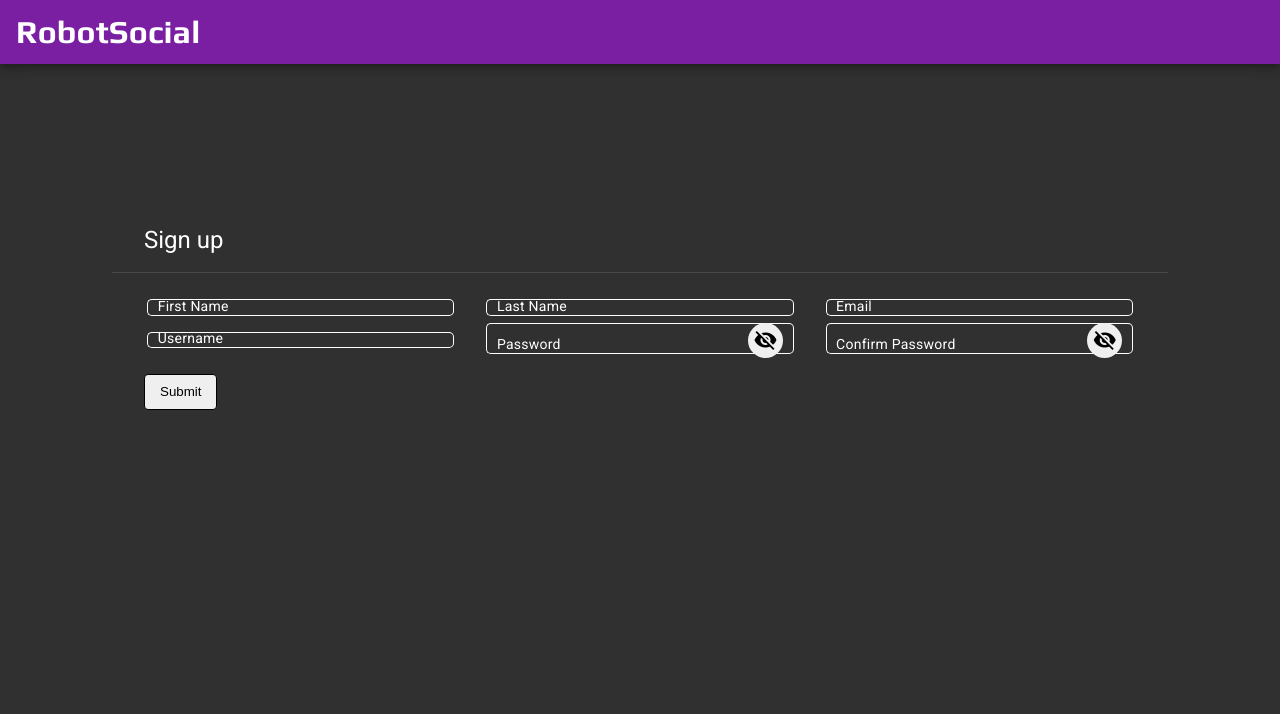
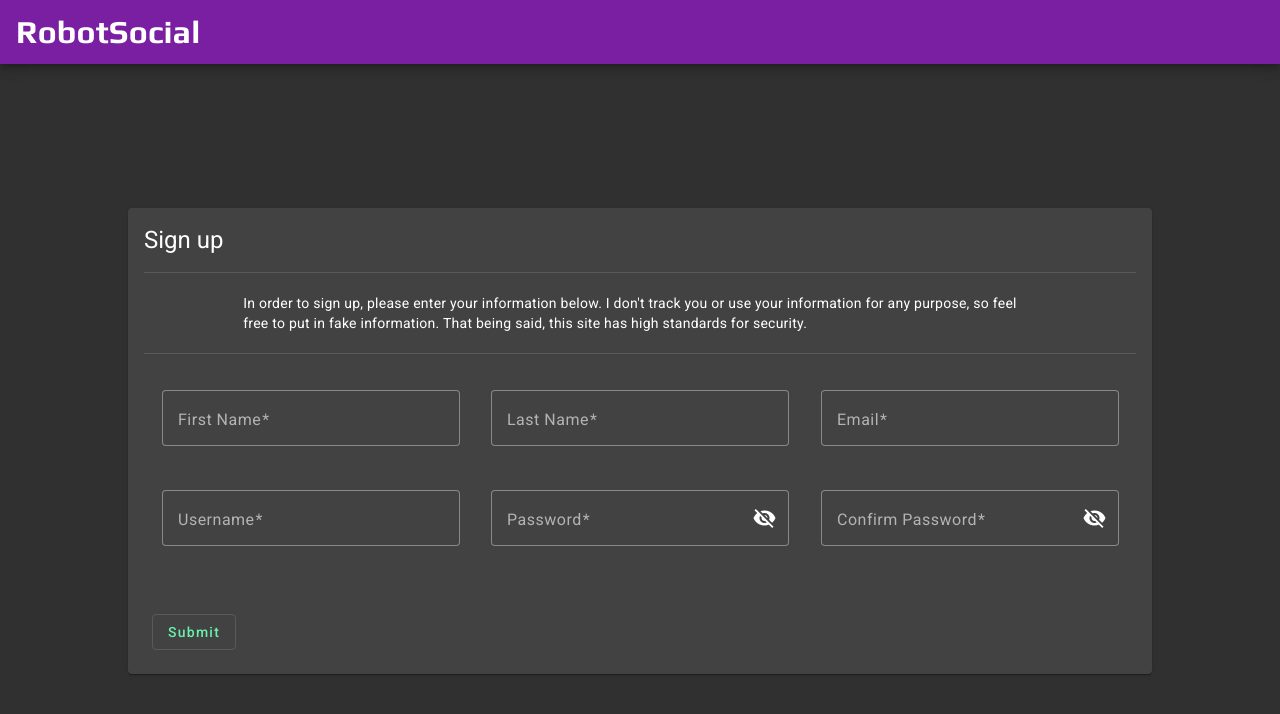
Before and after one commit to sophilophie/RobotSocialPublicUI, an Angular app: page /sign-up in a window 1280 px wide. Shown: the top 714 px of the page. Built offline with nearby package versions, Linux system fonts and the light colour scheme.

Commit message:
add signup validations and form submission

```diff
--- a/package.json
+++ b/package.json
@@ -21,7 +21,7 @@
     "@angular/platform-browser-dynamic": "^15.2.8",
     "@angular/router": "^15.2.8",
     "rxjs": "~7.5.0",
-    "tslib": "^2.3.0",
+    "tslib": "^2.5.0",
     "zone.js": "~0.11.4"
   },
   "devDependencies": {
--- a/src/app/app.component.scss
+++ b/src/app/app.component.scss
@@ -1,5 +1,6 @@
 .rspui-background {
-  height: 100%;
+  min-height: 100%;
+  height: auto;
 }
 
 .logo {
--- /dev/null
+++ b/src/app/common/custom.validators.ts
@@ -0,0 +1,17 @@
+import { AbstractControl, ValidationErrors, ValidatorFn } from "@angular/forms";
+
+export class CustomValidators {
+  static match(matchTo: string, reverse?: boolean): ValidatorFn {
+    return (control: AbstractControl): ValidationErrors | null => {
+      if (control.parent && reverse) {
+        const matchControl = (control.parent?.controls as any)[matchTo] as AbstractControl;
+        if (matchControl) {
+          matchControl.updateValueAndValidity();
+        }
+        return null;
+      }
+      return !!control.parent && !!control.parent.value &&
+        control.value === (control.parent?.controls as any)[matchTo]?.value ? null : { matching: true };
+    };
+  }
+}
--- /dev/null
+++ b/src/app/common/server-adapters/user-server-adapter.service.ts
@@ -0,0 +1,12 @@
+import { HttpClient } from "@angular/common/http";
+import { Injectable } from "@angular/core";
+import { User } from "../types/user";
+
+@Injectable({ providedIn: 'root' })
+export class UserServerAdapterService {
+  constructor(private httpClient: HttpClient) {}
+
+  postUser(user: User) {
+    return this.httpClient.post('http://localhost:3000/users', user);
+  }
+}
--- /dev/null
+++ b/src/app/common/types/user.ts
@@ -0,0 +1,8 @@
+export interface User {
+  id?: number;
+  username: string;
+  firstName: string;
+  lastName: string;
+  email: string;
+  password?: string;
+}
--- a/src/app/login/login.component.html
+++ b/src/app/login/login.component.html
@@ -18,7 +18,6 @@
     <mat-divider></mat-divider>
   </mat-card-content>
   <h2>Login</h2>
-  <mat-card-footer>
   <div class="login-fields">
     <mat-form-field appearance="outline">
       <mat-label>Username</mat-label>
@@ -38,6 +37,7 @@
   <p>
     Don't have an account? <a routerLink="/sign-up">Sign up</a>
   </p>
+  <mat-card-actions>
     <button mat-stroked-button color="accent">Submit</button>
-  </mat-card-footer>
+  </mat-card-actions>
 </mat-card>
--- a/src/app/login/login.component.scss
+++ b/src/app/login/login.component.scss
@@ -2,6 +2,10 @@ mat-card {
   margin: calc(5% + 10vh) auto;
   width: 80%;
   max-width: 1024px;
+  p {
+    text-align: center;
+    margin: 0;
+  }
 }
 
 mat-card-content p {
@@ -25,7 +29,7 @@ mat-form-field {
   margin: auto 16px;
 }
 
-mat-card-footer {
+mat-card-actions {
   margin: 16px;
   p {
     text-align: center;
--- a/src/app/login/signup/signup.component.html
+++ b/src/app/login/signup/signup.component.html
@@ -4,47 +4,109 @@
       <h1>Sign up</h1>
     </mat-card-title>
   </mat-card-header>
+  <mat-card-content>
     <mat-divider></mat-divider>
     <br>
-  <mat-card-content>
+    <p>
+      In order to sign up, please enter your information below. I don't track
+      you or use your information for any purpose, so feel free to put in fake
+      information. That being said, this site has high standards for security.
+    </p>
+    <br>
+    <mat-divider></mat-divider>
+  </mat-card-content>
+  <br>
+  <form [formGroup]="signupData">
+    <mat-card-content class="form-content">
       <mat-form-field appearance="outline">
         <mat-label>First Name</mat-label>
-      <input matInput>
+        <input
+          type="text"
+          matInput
+          [formControl]="firstNameFormControl">
+        <mat-error *ngIf="firstNameFormControl.hasError('required')">
+          First name is <strong>required</strong>
+        </mat-error>
       </mat-form-field>
       <mat-form-field appearance="outline">
         <mat-label>Last Name</mat-label>
-      <input matInput>
+        <input
+          type="text"
+          matInput
+          [formControl]="lastNameFormControl">
+        <mat-error *ngIf="lastNameFormControl.hasError('required')">
+          Last name is <strong>required</strong>
+        </mat-error>
       </mat-form-field>
       <mat-form-field appearance="outline">
         <mat-label>Email</mat-label>
-      <input matInput>
+        <input
+          type="email"
+          matInput
+          [formControl]="emailFormControl">
+        <mat-error *ngIf="emailFormControl.hasError('required')">
+          Email is <strong>required</strong>
+        </mat-error>
+        <mat-error *ngIf="emailFormControl.hasError('email') && !emailFormControl.hasError('required')">
+          Please enter a valid email address
+        </mat-error>
       </mat-form-field>
       <mat-form-field appearance="outline">
         <mat-label>Username</mat-label>
-      <input matInput>
+        <input
+          type="text"
+          matInput
+          [formControl]="usernameFormControl">
+        <mat-error *ngIf="usernameFormControl.hasError('required')">
+          Username is <strong>required</strong>
+        </mat-error>
+        <mat-error *ngIf="usernameFormControl.errors && usernameFormControl.invalid && !usernameFormControl.hasError('required')">
+          Username must be between <strong>8</strong> and <strong>32</strong> characters
+        </mat-error>
       </mat-form-field>
       <mat-form-field appearance="outline">
         <mat-label>Password</mat-label>
         <input
           matInput
           [type]="hidePass ? 'password' : 'text'"
-        placeholder="Your Password">
+          placeholder="Your Password"
+          [formControl]="passwordFormControl">
         <button mat-icon-button matSuffix (click)="hidePass = !hidePass">
           <mat-icon>{{hidePass ? 'visibility_off' : 'visibility'}}</mat-icon>
         </button>
+        <mat-error *ngIf="passwordFormControl.errors && passwordFormControl.invalid && !passwordFormControl.hasError('required')">
+          Password must be between <strong>8</strong> and <strong>32</strong> characters
+        </mat-error>
+        <mat-error *ngIf="passwordFormControl.hasError('required')">
+          Password is <strong>required</strong>
+        </mat-error>
       </mat-form-field>
       <mat-form-field appearance="outline">
         <mat-label>Confirm Password</mat-label>
         <input
           matInput
           [type]="hidePass ? 'password' : 'text'"
-        placeholder="Your Password">
+          placeholder="Your Password"
+          [formControl]="confirmPasswordFormControl">
         <button mat-icon-button matSuffix (click)="hidePass = !hidePass">
           <mat-icon>{{hidePass ? 'visibility_off' : 'visibility'}}</mat-icon>
         </button>
+        <mat-error *ngIf="confirmPasswordFormControl.hasError('matching')">
+          Passwords must match
+        </mat-error>
+        <mat-error *ngIf="!confirmPasswordFormControl.hasError('matching') && confirmPasswordFormControl.errors && confirmPasswordFormControl.invalid && !confirmPasswordFormControl.hasError('required')">
+          Password must be between <strong>8</strong> and <strong>32</strong> characters
+        </mat-error>
+        <mat-error *ngIf="!confirmPasswordFormControl.hasError('matching') && confirmPasswordFormControl.hasError('required')">
+          Password is <strong>required</strong>
+        </mat-error>
       </mat-form-field>
     </mat-card-content>
-  <mat-card-footer>
-    <button mat-stroked-button color="accent">Submit</button>
-  </mat-card-footer>
+    <mat-card-actions>
+      <button
+      mat-stroked-button
+      color="accent"
+      (click)="handleSubmit()">Submit</button>
+    </mat-card-actions>
+  </form>
 </mat-card>
--- a/src/app/login/signup/signup.component.scss
+++ b/src/app/login/signup/signup.component.scss
@@ -4,21 +4,27 @@ mat-card {
   max-width: 1024px;
 }
 
-mat-card-content{
+.form-content {
   display: flex;
   flex-wrap: wrap;
   justify-content: center;
 }
 
+mat-card-content p {
+  width: 80%;
+  margin: auto;
+}
+
 mat-form-field {
   width: 30%;
   min-width: 256px;
-  margin: auto 16px;
+  margin: auto 16px 22px 16px !important;
 }
 
-mat-card-footer {
-  button {
-    margin-bottom: 32px;
-    margin-left: 32px;
-  }
+mat-card-actions {
+  margin: 16px;
 }
+
+mat-divider {
+  width: 100%;
+}
--- a/src/app/login/signup/signup.component.ts
+++ b/src/app/login/signup/signup.component.ts
@@ -1,15 +1,80 @@
-import { Component, OnInit } from '@angular/core';
+import { Component, OnDestroy, OnInit } from '@angular/core';
+import { FormBuilder, FormControl, Validators } from '@angular/forms';
+import { MatSnackBar } from '@angular/material/snack-bar';
+import { Subscription } from 'rxjs';
+import { CustomValidators } from 'src/app/common/custom.validators';
+import { UserServerAdapterService } from 'src/app/common/server-adapters/user-server-adapter.service';
+import { User } from 'src/app/common/types/user';
 
 @Component({
   selector: 'rspui-signup',
   templateUrl: './signup.component.html',
   styleUrls: ['./signup.component.scss']
 })
-export class SignupComponent implements OnInit {
-  hidePass: boolean = true;
-  constructor() { }
+export class SignupComponent implements OnDestroy, OnInit {
+  constructor(
+    private formBuilder: FormBuilder,
+    private userServerAdapterService: UserServerAdapterService,
+    private matSnackBar: MatSnackBar
+  ) { }
+
+  private subscription: Subscription | null = null;
+
+  public hidePass: boolean = true;
+  public doPasswordsMatch: boolean = true;
+  public firstNameFormControl = new FormControl('', [Validators.required]);
+  public lastNameFormControl = new FormControl('', [Validators.required]);
+  public emailFormControl = new FormControl('', [Validators.required, Validators.email]);
+  public usernameFormControl = new FormControl('',
+    [Validators.required, Validators.maxLength(32), Validators.minLength(8)]);
+  public passwordFormControl = new FormControl('',
+    [Validators.required, Validators.maxLength(32), Validators.minLength(8),
+    CustomValidators.match('confirmPassword', true)]);
+  public confirmPasswordFormControl = new FormControl('',
+    [Validators.required, Validators.maxLength(32), Validators.minLength(8),
+    CustomValidators.match('password')]);
+
+  public signupData = this.formBuilder.group({
+    firstName: this.firstNameFormControl,
+    lastName: this.lastNameFormControl,
+    username: this.usernameFormControl,
+    email: this.emailFormControl,
+    password: this.passwordFormControl,
+    confirmPassword: this.confirmPasswordFormControl
+  });
 
   ngOnInit(): void {
+    this.subscription = this.signupData.controls.password.valueChanges.subscribe(() => {
+      this.signupData.controls.confirmPassword.updateValueAndValidity();
+    });
   }
 
+  ngOnDestroy(): void {
+    this.subscription?.unsubscribe();
+  }
+
+  public handleSubmit(): void {
+    if (this.signupData.valid) {
+      this.userServerAdapterService.postUser(this.signupData.value as User).subscribe({
+        next: (user) => {
+          console.log(user);
+          this.matSnackBar.open('Signup Success!', '', {
+            horizontalPosition: 'left',
+            verticalPosition: 'top',
+            duration: 3000,
+            panelClass: 'snackbar-success'
+          });
+        },
+        error: (err) => {
+          console.error(err);
+          this.matSnackBar.open('Something went wrong!', '', {
+            horizontalPosition: 'left',
+            verticalPosition: 'top',
+            duration: 3000,
+            panelClass: 'snackbar-error'
+          })
+        }
+      });
+    }
+  }
 }
```
Also changed, not shown: src/app/app.module.ts (+17 -9 lines), 2 other files (tests, documents, lock files or other folders). Lines whose indentation alone changed are shown as unchanged.
